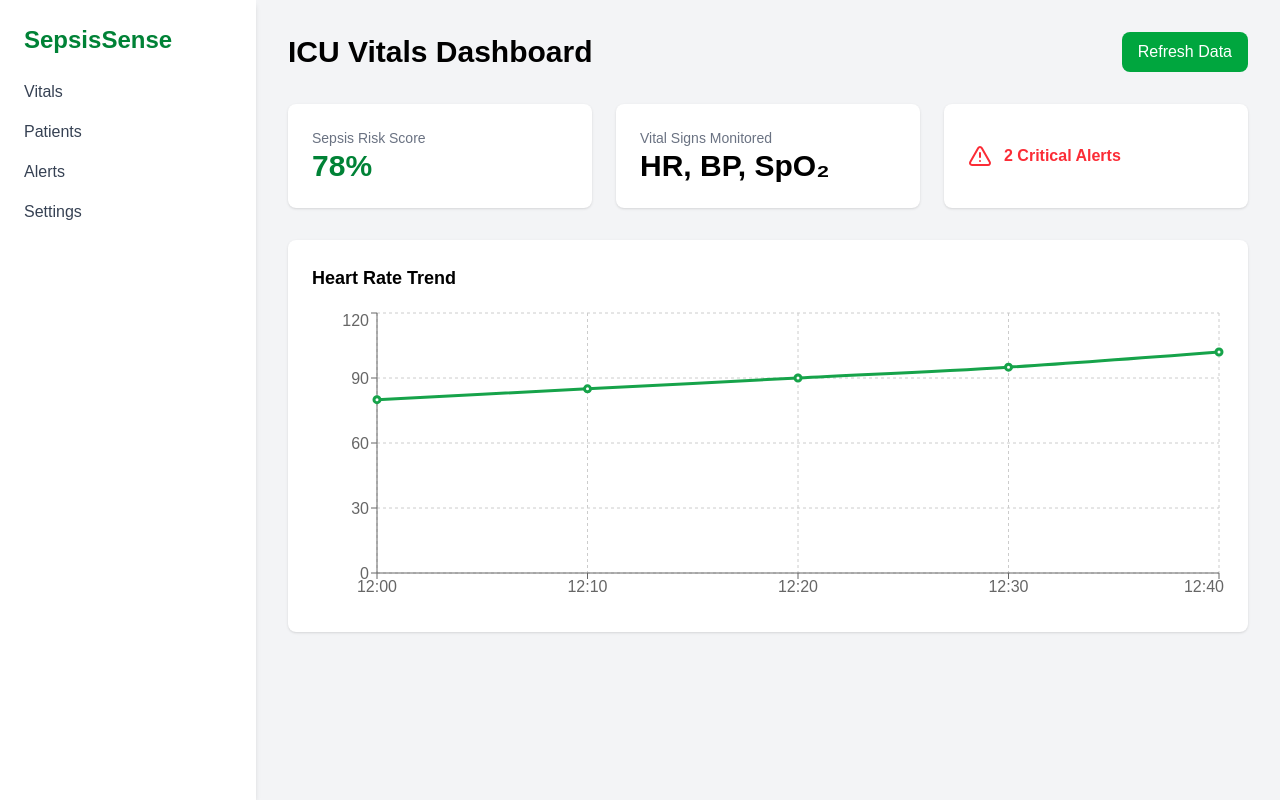
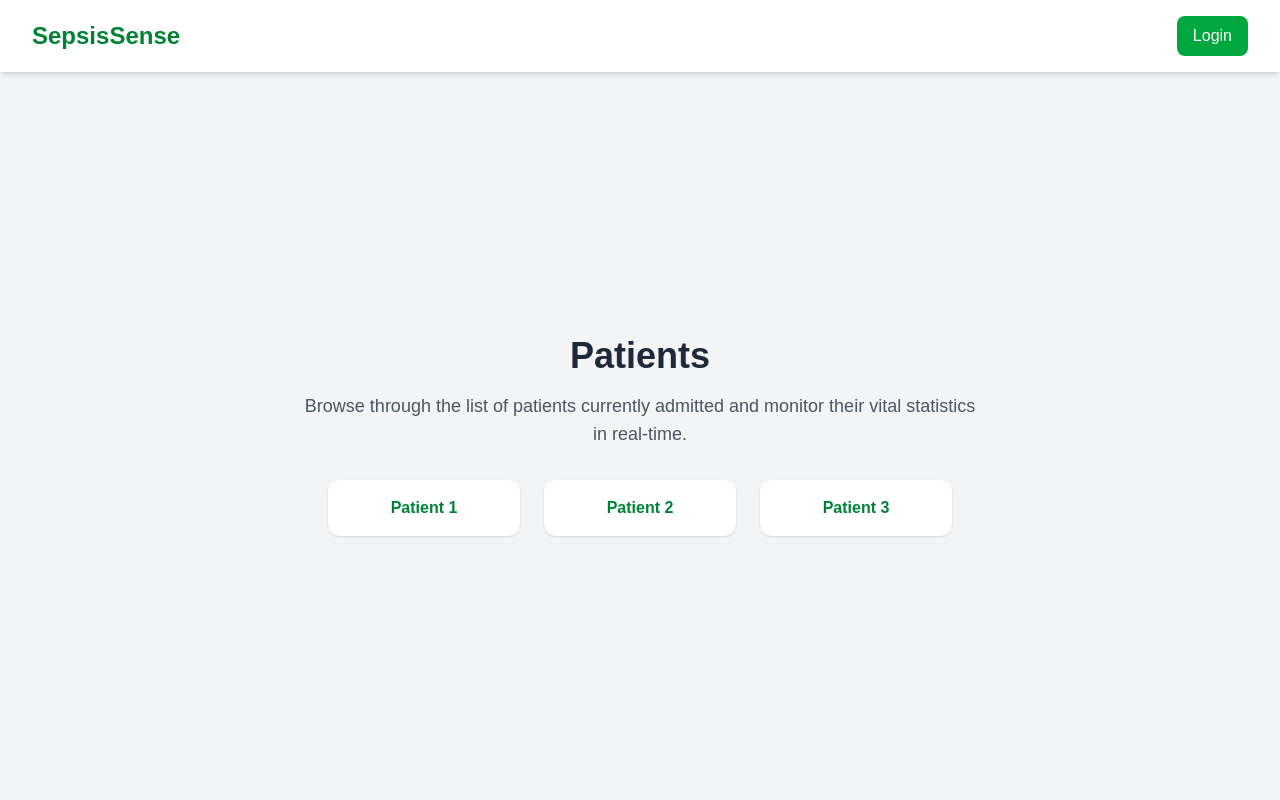
Before and after one commit to Sambarlasagna/Sepsis-Detector, a Next.js app in the folder frontend/: page /dashboard/patients in a window 1280 px wide. Built offline with nearby package versions, Linux system fonts and the light colour scheme.

Commit message:
changes_ui

```diff
--- a/frontend/src/app/dashboard/layout.jsx
+++ /dev/null
@@ -1,21 +0,0 @@
-import Link from "next/link";
-
-export default function DashboardLayout({ children }) {
-  return (
-    <main className="flex min-h-screen bg-gray-100">
-      {/* Sidebar */}
-      <aside className="w-64 bg-white shadow-md p-6 flex flex-col">
-        <h1 className="text-2xl font-bold mb-6 text-green-700">SepsisSense</h1>
-        <nav className="flex flex-col gap-4">
-          <Link href="/dashboard/vitals" className="text-gray-700 hover:text-green-700">Vitals</Link>
-          <Link href="/dashboard/patients" className="text-gray-700 hover:text-green-700">Patients</Link>
-          <Link href="/dashboard/alerts" className="text-gray-700 hover:text-green-700">Alerts</Link>
-          <Link href="/dashboard/settings" className="text-gray-700 hover:text-green-700">Settings</Link>
-        </nav>
-      </aside>
-
-      {/* Page Content */}
-      <section className="flex-1 p-8">{children}</section>
-    </main>
-  );
-}
--- /dev/null
+++ b/frontend/src/app/dashboard/page.jsx
@@ -0,0 +1,43 @@
+"use client";
+import Link from "next/link";
+
+export default function DashboardHome() {
+  return (
+    <div className="min-h-screen bg-gray-100 flex flex-col">
+      {/* Top Navbar */}
+      <nav className="w-full bg-white shadow-md py-4 px-8 flex justify-between items-center">
+        <h1 className="text-2xl font-bold text-green-700">SepsisSense</h1>
+        <Link href="/login">
+          <button className="px-4 py-2 bg-green-600 text-white rounded-lg hover:bg-green-700">
+            Login
+          </button>
+        </Link>
+      </nav>
+
+      {/* Main Content */}
+      <main className="flex flex-col items-center justify-center flex-1 p-8">
+        <h2 className="text-4xl font-extrabold mb-4 text-gray-800">Welcome to SepsisSense</h2>
+        <p className="text-lg text-gray-600 max-w-2xl text-center mb-8">
+          SepsisSense is an intelligent ICU monitoring dashboard designed to track
+          patient vitals, detect early signs of sepsis, and alert healthcare
+          professionals in real-time. Our mission is to enhance patient safety
+          and provide actionable insights for better clinical decisions.
+        </p>
+
+        <div className="flex gap-6">
+          <Link href="/about">
+            <button className="px-6 py-3 bg-blue-500 text-white rounded-xl shadow hover:bg-blue-600 transition">
+              About Us
+            </button>
+          </Link>
+
+          <Link href="/dashboard/patients">
+            <button className="px-6 py-3 bg-green-600 text-white rounded-xl shadow hover:bg-green-700 transition">
+              View Patients
+            </button>
+          </Link>
+        </div>
+      </main>
+    </div>
+  );
+}
--- /dev/null
+++ b/frontend/src/app/dashboard/patients/[id]/layout.jsx
@@ -0,0 +1,46 @@
+"use client";
+import Link from "next/link";
+import { usePathname } from "next/navigation";
+import { LayoutDashboard, Bell, Activity } from "lucide-react";
+
+export default function DashboardLayout({ children }) {
+  const pathname = usePathname();
+
+  const navItems = [
+    { name: "Dashboard", href: "/dashboard", icon: LayoutDashboard },
+    { name: "Alerts", href: "/dashboard/patients/patient1/alerts", icon: Bell },
+    { name: "Vitals", href: "/dashboard/patients/patient1/vitals", icon: Activity },
+  ];
+
+  return (
+    <main className="flex min-h-screen bg-gray-100">
+      {/* Sidebar */}
+      <aside className="w-64 bg-white shadow-lg flex flex-col p-6">
+        <h1 className="text-2xl font-bold mb-8 text-green-700">SepsisSense</h1>
+        <nav className="flex flex-col gap-3">
+          {navItems.map((item) => {
+            const Icon = item.icon;
+            const isActive = pathname === item.href;
+            return (
+              <Link
+                key={item.name}
+                href={item.href}
+                className={`flex items-center gap-3 px-3 py-2 rounded-lg text-sm font-medium transition ${
+                  isActive
+                    ? "bg-green-100 text-green-700"
+                    : "text-gray-700 hover:bg-gray-100"
+                }`}
+              >
+                <Icon className="w-5 h-5" />
+                {item.name}
+              </Link>
+            );
+          })}
+        </nav>
+      </aside>
+
+      {/* Main Content */}
+      <section className="flex-1 p-8 overflow-y-auto">{children}</section>
+    </main>
+  );
+}
--- /dev/null
+++ b/frontend/src/app/dashboard/patients/[id]/page.jsx
@@ -0,0 +1,43 @@
+"use client";
+
+export default function PatientDetailsPage() {
+  const patient = {
+    id: "patient1",
+    name: "John Doe",
+    age: 45,
+    gender: "Male",
+    admissionDate: "2025-09-01",
+    condition: "Sepsis Risk - High",
+  };
+
+  return (
+    <div className="space-y-8">
+      <h2 className="text-3xl font-extrabold text-slate-800">
+        {patient.name}’s Details
+      </h2>
+
+      {/* Patient Info */}
+      <div className="grid grid-cols-2 gap-6 bg-white p-6 rounded-2xl shadow-lg border border-slate-200">
+        <Info label="Age" value={patient.age} />
+        <Info label="Gender" value={patient.gender} />
+        <Info label="Admission Date" value={patient.admissionDate} />
+        <Info label="Condition" value={patient.condition} highlight />
+      </div>
+    </div>
+  );
+}
+
+function Info({ label, value, highlight }) {
+  return (
+    <div>
+      <p className="text-sm text-slate-500">{label}</p>
+      <p
+        className={`text-lg font-medium ${
+          highlight ? "text-red-600 font-semibold" : "text-black"
+        }`}
+      >
+        {value}
+      </p>
+    </div>
+  );
+}
--- a/frontend/src/app/dashboard/patients/page.jsx
+++ b/frontend/src/app/dashboard/patients/page.jsx
@@ -1,57 +1,42 @@
 "use client";
-import { useState } from "react";
-import { LineChart, Line, XAxis, YAxis, CartesianGrid, Tooltip, ResponsiveContainer } from "recharts";
-import { AlertTriangle } from "lucide-react";
+import Link from "next/link";
 
-const vitalsData = [
-  { time: "12:00", hr: 80, bp: 120 },
-  { time: "12:10", hr: 85, bp: 118 },
-  { time: "12:20", hr: 90, bp: 115 },
-  { time: "12:30", hr: 95, bp: 110 },
-  { time: "12:40", hr: 102, bp: 108 },
+const patients = [
+  { id: "patient1", name: "Patient 1" },
+  { id: "patient2", name: "Patient 2" },
+  { id: "patient3", name: "Patient 3" },
 ];
 
-export default function VitalsPage() {
-  const [riskScore, setRiskScore] = useState(78);
+export default function PatientsPage() {
+  return (
+    <div className="min-h-screen bg-gray-100 flex flex-col">
+      {/* Top Navbar */}
+      <nav className="w-full bg-white shadow-md py-4 px-8 flex justify-between items-center">
+        <h1 className="text-2xl font-bold text-green-700">SepsisSense</h1>
+        <Link href="/login">
+          <button className="px-4 py-2 bg-green-600 text-white rounded-lg hover:bg-green-700">
+            Login
+          </button>
+        </Link>
+      </nav>
 
-  return (
-    <>
-      <header className="flex justify-between items-center mb-8">
-        <h2 className="text-3xl font-semibold text-black">ICU Vitals Dashboard</h2>
-        <button className="px-4 py-2 bg-green-600 text-white rounded-lg hover:bg-green-700">
-          Refresh Data
-        </button>
-      </header>
+      {/* Main Content */}
+      <main className="flex flex-col items-center justify-center flex-1 p-8">
+        <h2 className="text-4xl font-extrabold mb-4 text-gray-800">Patients</h2>
+        <p className="text-lg text-gray-600 max-w-2xl text-center mb-8">
+          Browse through the list of patients currently admitted and monitor their vital statistics in real-time.
+        </p>
 
-      {/* Cards */}
-      <div className="grid grid-cols-3 gap-6 mb-8">
-        <div className="bg-white p-6 rounded-lg shadow">
-          <h3 className="text-gray-500 text-sm">Sepsis Risk Score</h3>
-          <p className="text-3xl font-bold text-green-700">{riskScore}%</p>
+        <div className="grid grid-cols-1 sm:grid-cols-2 md:grid-cols-3 gap-6">
+          {patients.map((patient) => (
+            <Link key={patient.id} href={`/dashboard/patients/${patient.id}`}>
+              <button className="w-48 px-6 py-4 bg-white text-green-700 font-semibold rounded-xl shadow hover:bg-green-100 transition">
+                {patient.name}
+              </button>
+            </Link>
+          ))}
         </div>
-        <div className="bg-white p-6 rounded-lg shadow">
-          <h3 className="text-gray-500 text-sm">Vital Signs Monitored</h3>
-          <p className="text-3xl font-bold text-black">HR, BP, SpO₂</p>
-        </div>
-        <div className="bg-white p-6 rounded-lg shadow flex items-center gap-3">
-          <AlertTriangle className="text-red-500" />
-          <p className="font-semibold text-red-500">2 Critical Alerts</p>
-        </div>
-      </div>
-
-      {/* Chart */}
-      <div className="bg-white p-6 rounded-lg shadow">
-        <h3 className="text-lg font-semibold mb-4 text-black">Heart Rate Trend</h3>
-        <ResponsiveContainer width="100%" height={300}>
-          <LineChart data={vitalsData}>
-            <CartesianGrid strokeDasharray="3 3" />
-            <XAxis dataKey="time" />
-            <YAxis />
-            <Tooltip />
-            <Line type="monotone" dataKey="hr" stroke="#16a34a" strokeWidth={3} />
-          </LineChart>
-        </ResponsiveContainer>
-      </div>
-    </>
+      </main>
+    </div>
   );
 }
--- /dev/null
+++ b/frontend/src/components/DashboardLayout.jsx
@@ -0,0 +1,46 @@
+"use client";
+import Link from "next/link";
+import { usePathname } from "next/navigation";
+import { LayoutDashboard, Bell, Activity } from "lucide-react";
+
+export default function DashboardLayout({ children }) {
+  const pathname = usePathname();
+
+  const navItems = [
+    { name: "Dashboard", href: "/dashboard", icon: LayoutDashboard },
+    { name: "Alerts", href: "/dashboard/patients/patient1/alerts", icon: Bell },
+    { name: "Vitals", href: "/dashboard/patients/patient1/vitals", icon: Activity },
+  ];
+
+  return (
+    <main className="flex min-h-screen bg-gray-100">
+      {/* Sidebar */}
+      <aside className="w-64 bg-white shadow-lg flex flex-col p-6">
+        <h1 className="text-2xl font-bold mb-8 text-green-700">SepsisSense</h1>
+        <nav className="flex flex-col gap-3">
+          {navItems.map((item) => {
+            const Icon = item.icon;
+            const isActive = pathname === item.href;
+            return (
+              <Link
+                key={item.name}
+                href={item.href}
+                className={`flex items-center gap-3 px-3 py-2 rounded-lg text-sm font-medium transition ${
+                  isActive
+                    ? "bg-green-100 text-green-700"
+                    : "text-gray-700 hover:bg-gray-100"
+                }`}
+              >
+                <Icon className="w-5 h-5" />
+                {item.name}
+              </Link>
+            );
+          })}
+        </nav>
+      </aside>
+
+      {/* Main Content */}
+      <section className="flex-1 p-8 overflow-y-auto">{children}</section>
+    </main>
+  );
+}
```
Also changed, not shown: frontend/src/app/dashboard/patients/[id]/alerts/page.jsx (renamed from frontend/src/app/dashboard/alerts/page.jsx), frontend/src/app/dashboard/patients/[id]/settings/page.jsx (renamed from frontend/src/app/dashboard/settings/page.jsx), frontend/src/app/dashboard/patients/[id]/vitals/page.jsx (renamed from frontend/src/app/dashboard/vitals/page.jsx).
